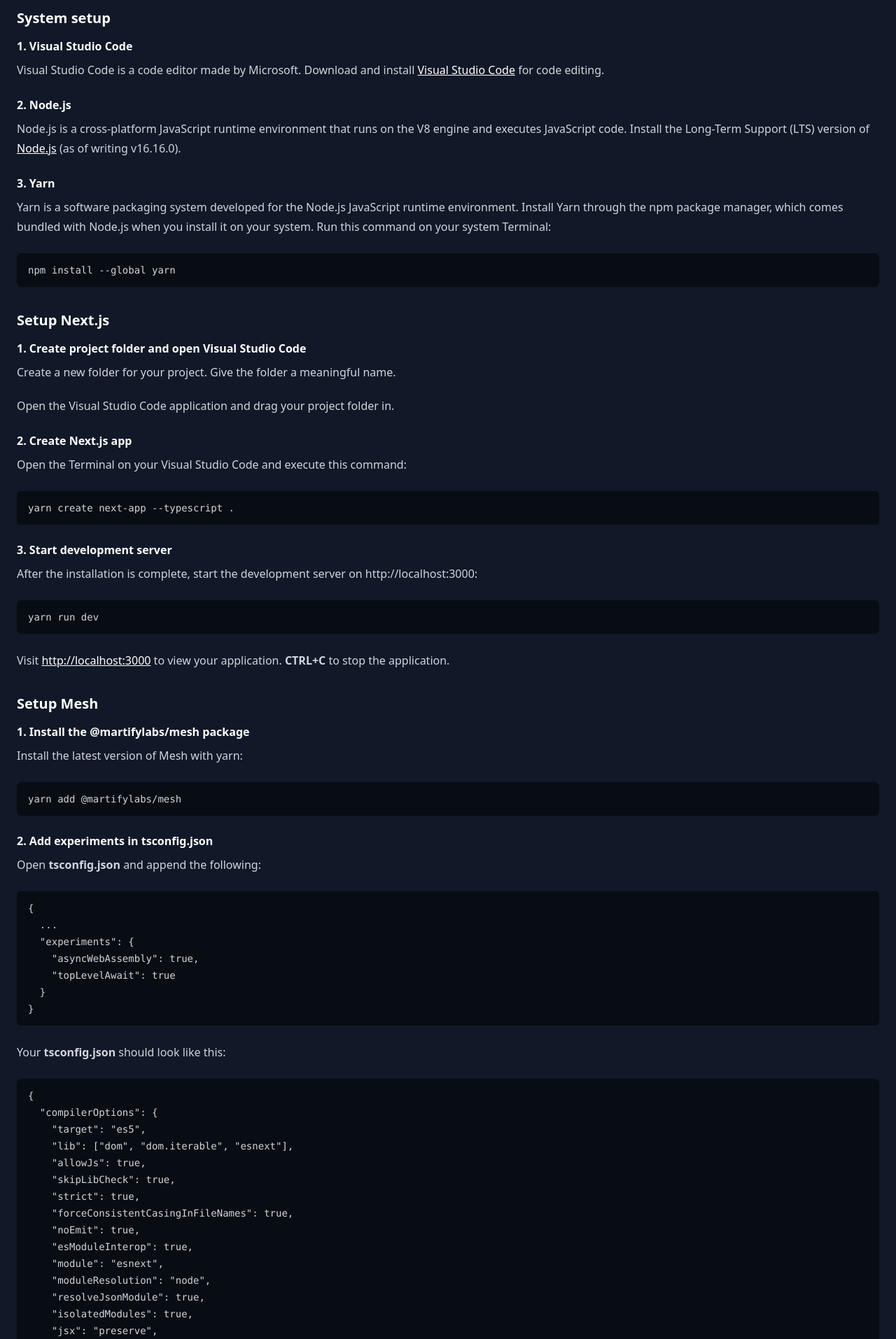
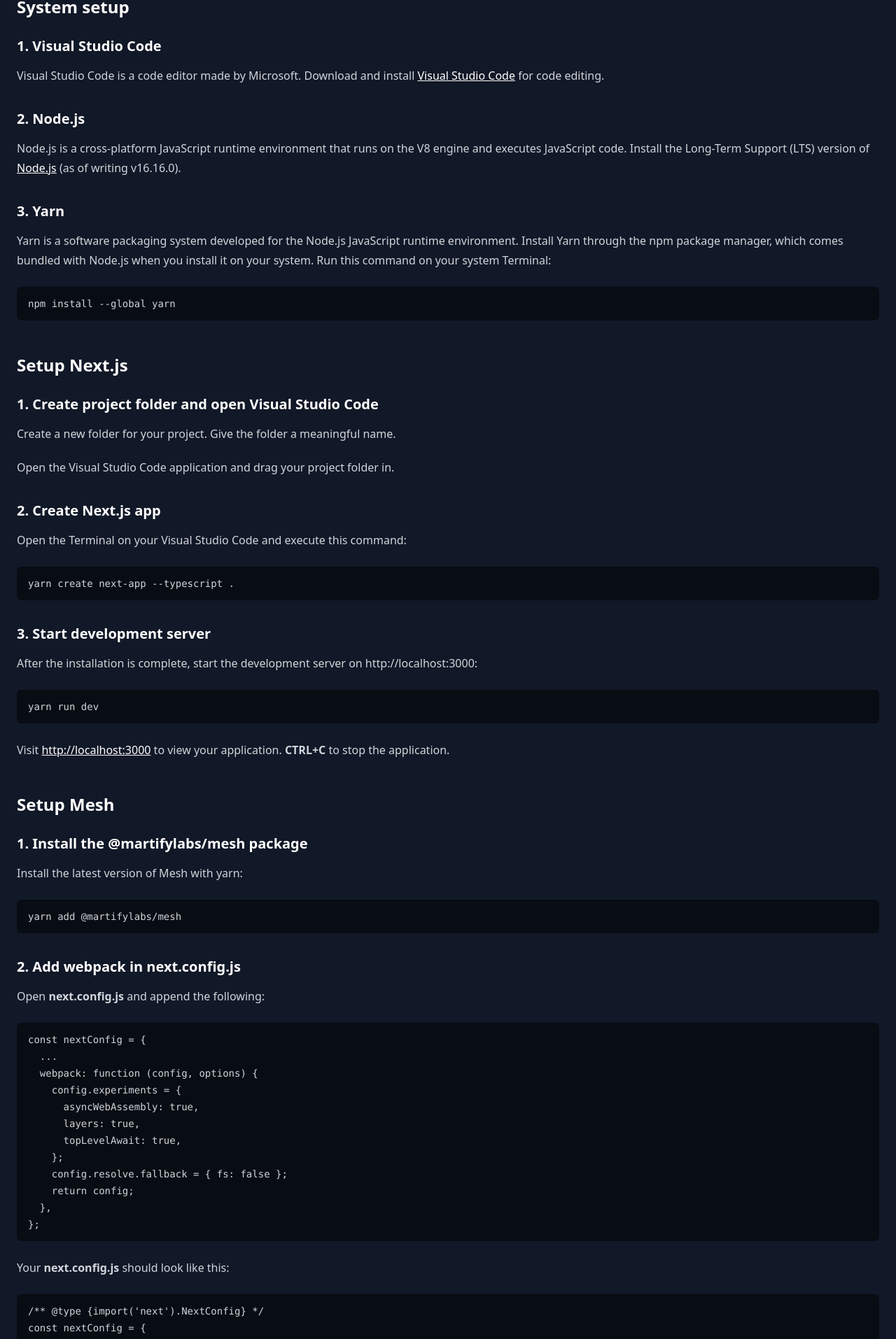
Before and after one commit to renaswift063/mesh-smart-contracts-nft, a Next.js app in the folder packages/demo/: page /get-started/get-started in a window 1280 px wide. Shown: the part 707-2621 px from the top of the page at 70% size. Built offline with nearby package versions, Linux system fonts and the light colour scheme.

Commit message:
update get started removing tsconfig instruction

```diff
--- a/packages/demo/pages/get-started/get-started.tsx
+++ b/packages/demo/pages/get-started/get-started.tsx
@@ -26,9 +26,9 @@
         <p>
           Mesh has been designed from the start for gradual adoption, and you
           can use as little or as much as you need. Whether you want to build an
-          application to connect wallet and display what&apos;s in your wallet or
-          start a complex dApp to create transactions and interact with Cardano
-          blockchain and smart contracts; this section will help you get
+          application to connect wallet and display what&apos;s in your wallet
+          or start a complex dApp to create transactions and interact with
+          Cardano blockchain and smart contracts; this section will help you get
           started.
         </p>
       </div>
@@ -39,7 +39,7 @@
 function StartNextJsWebApp() {
   return (
     <section className="px-4 lg:px-6">
-      <h2>Start a Web3 app with Next.js</h2>
+      <h1>Start a Web3 app with Next.js</h1>
       <p>
         <a href="https://nextjs.org/" target="_blank" rel="noreferrer">
           Next.js
@@ -52,8 +52,8 @@
         Next.js and Mesh are JavaScript libraries, and so we will assume that
         you have some familiarity with HTML and JavaScript language, but you
         should be able to follow along even if you are coming from a different
-        programming language. If you don&apos;t feel very confident, we recommend
-        going through this{' '}
+        programming language. If you don&apos;t feel very confident, we
+        recommend going through this{' '}
         <a
           href="https://developer.mozilla.org/en-US/docs/Web/JavaScript/A_re-introduction_to_JavaScript"
           target="_blank"
@@ -77,13 +77,12 @@
         >
           videos from YouTube
         </a>
-        . Note that we are also using some features from ES6 — a recent version
-        of JavaScript.
+        . Note that we are also using some features from ES6.
       </p>
 
-      <h3>System setup</h3>
+      <h2>System setup</h2>
 
-      <h4>1. Visual Studio Code</h4>
+      <h3>1. Visual Studio Code</h3>
       <p>
         Visual Studio Code is a code editor made by Microsoft. Download and
         install{' '}
@@ -97,7 +96,7 @@
         for code editing.
       </p>
 
-      <h4>2. Node.js</h4>
+      <h3>2. Node.js</h3>
       <p>
         Node.js is a cross-platform JavaScript runtime environment that runs on
         the V8 engine and executes JavaScript code. Install the Long-Term
@@ -108,7 +107,7 @@
         (as of writing v16.16.0).
       </p>
 
-      <h4>3. Yarn</h4>
+      <h3>3. Yarn</h3>
       <p>
         Yarn is a software packaging system developed for the Node.js JavaScript
         runtime environment. Install Yarn through the npm package manager, which
@@ -117,8 +116,8 @@
       </p>
       <Codeblock data={`npm install --global yarn`} isJson={false} />
 
-      <h3>Setup Next.js</h3>
-      <h4>1. Create project folder and open Visual Studio Code</h4>
+      <h2>Setup Next.js</h2>
+      <h3>1. Create project folder and open Visual Studio Code</h3>
       <p>
         Create a new folder for your project. Give the folder a meaningful name.
       </p>
@@ -126,13 +125,13 @@
         Open the Visual Studio Code application and drag your project folder in.
       </p>
 
-      <h4>2. Create Next.js app</h4>
+      <h3>2. Create Next.js app</h3>
       <p>
         Open the Terminal on your Visual Studio Code and execute this command:
       </p>
       <Codeblock data={`yarn create next-app --typescript .`} isJson={false} />
 
-      <h4>3. Start development server</h4>
+      <h3>3. Start development server</h3>
       <p>
         After the installation is complete, start the development server on
         http://localhost:3000:
@@ -146,62 +145,14 @@
         to view your application. <b>CTRL+C</b> to stop the application.
       </p>
 
-      <h3>Setup Mesh</h3>
-      <h4>1. Install the @martifylabs/mesh package</h4>
+      <h2>Setup Mesh</h2>
+      <h3>1. Install the @martifylabs/mesh package</h3>
       <p>Install the latest version of Mesh with yarn:</p>
       <Codeblock data={`yarn add @martifylabs/mesh`} isJson={false} />
 
-      <h4>
-        2. Add experiments in <b>tsconfig.json</b>
-      </h4>
-      <p>
-        Open <b>tsconfig.json</b> and append the following:
-      </p>
-      <Codeblock
-        data={`{
-  ...
-  "experiments": {
-    "asyncWebAssembly": true,
-    "topLevelAwait": true
-  }
-}`}
-        isJson={false}
-      />
-      <p>
-        Your <b>tsconfig.json</b> should look like this:
-      </p>
-      <Codeblock
-        data={`{
-  "compilerOptions": {
-    "target": "es5",
-    "lib": ["dom", "dom.iterable", "esnext"],
-    "allowJs": true,
-    "skipLibCheck": true,
-    "strict": true,
-    "forceConsistentCasingInFileNames": true,
-    "noEmit": true,
-    "esModuleInterop": true,
-    "module": "esnext",
-    "moduleResolution": "node",
-    "resolveJsonModule": true,
-    "isolatedModules": true,
-    "jsx": "preserve",
-    "incremental": true,
-    "noImplicitAny": false
-  },
-  "include": ["next-env.d.ts", "**/*.ts", "**/*.tsx"],
-  "exclude": ["node_modules"],
-  "experiments": {
-    "asyncWebAssembly": true,
-    "topLevelAwait": true
-  },
-}`}
-        isJson={false}
-      />
-
-      <h4>
-        3. Add webpack in <b>next.config.js</b>
-      </h4>
+      <h3>
+        2. Add webpack in <b>next.config.js</b>
+      </h3>
       <p>
         Open <b>next.config.js</b> and append the following:
       </p>
@@ -240,16 +191,16 @@
 module.exports = nextConfig;`}
         isJson={false}
       />
-      <h4>4. Congratulations</h4>
+      <h3>3. Congratulations</h3>
       <p>
-        Your just saved a few weeks of learning and a number days trying to get
+        You just saved a few weeks of learning and a number days trying to get
         started. Your Next.js application is ready to connect wallet, browse
         assets and make some transactions. Start the development server:
       </p>
       <Codeblock data={`yarn run dev`} isJson={false} />
 
-      <h3>Examples to get started</h3>
-      <h4>1. Create a Connect Wallet commponent</h4>
+      <h2>See it in action</h2>
+      <h3>1. Create a Connect Wallet commponent</h3>
       <p>
         Create a new folder named <b>components</b> and create a new file named{' '}
         <b>connectWallet.tsx</b>. In <b>components/connectWallet.tsx</b> insert
@@ -335,7 +286,7 @@
         isJson={false}
       />
 
-      <h4>2. Lets connect wallet and check wallet&apos;s assets</h4>
+      <h3>2. Lets connect wallet and check wallet&apos;s assets</h3>
       <p>
         Open <b>pages/index.tsx</b> and replace with the following codes:
       </p>
@@ -394,7 +345,7 @@
         isJson={false}
       />
 
-      <h4>3. Start server and try it</h4>
+      <h3>3. Start server and try it</h3>
       <p>Start the development server:</p>
       <Codeblock data={`yarn run dev`} isJson={false} />
       <p>
@@ -405,11 +356,11 @@
         to connect available wallets and view the assets in wallet.
       </p>
 
-      <h4>4. Try on your own</h4>
+      <h3>4. Try on your own</h3>
       <p>
-        Try displaying your wallet&apos;s address and the amount of lovelace in your
-        Next.js application. Check out the <Link href="/wallet">wallet</Link>{' '}
-        page for more details.
+        Try displaying your wallet&apos;s address and the amount of lovelace in
+        your Next.js application. Check out the{' '}
+        <Link href="/wallet">wallet</Link> page for more details.
       </p>
     </section>
   );
@@ -418,7 +369,7 @@
 function SeekHelp() {
   return (
     <section className="px-4 lg:px-6">
-      <h2>Help, I&apos;m Stuck!</h2>
+      <h1>Help, I&apos;m Stuck!</h1>
       <p>
         If you get stuck, check out{' '}
         <a
@@ -442,15 +393,31 @@
         , and we will help you out.
       </p>
       <p>
-        You can also ask questions on{' '}
+        You can also ask questions on {' '}
         <a
           href="https://discord.gg/Z6AH9dahdH"
           target="_blank"
           rel="noreferrer"
         >
-          Martify&apos;s Discord server
+          Martify&apos;s
         </a>
-        .
+        ,{' '}
+        <a
+          href="https://discord.gg/Va7DXqSSn8"
+          target="_blank"
+          rel="noreferrer"
+        >
+          Gimbalabs&apos;
+        </a>{' '}
+        or{' '}
+        <a
+          href="https://discord.gg/inputoutput"
+          target="_blank"
+          rel="noreferrer"
+        >
+          IOG Technical Community&apos;s
+        </a>{' '}
+        Discord servers.
       </p>
     </section>
   );
@@ -459,7 +426,7 @@
 function StartNodeJs() {
   return (
     <section className="px-4 lg:px-6">
-      <h2>Start a Node.js project with Mesh</h2>
+      <h1>Start a Node.js project with Mesh</h1>
       <p>
         <i>Coming soon... Anyone wanna contribute?</i>
       </p>
--- a/packages/demo/pages/index.tsx
+++ b/packages/demo/pages/index.tsx
@@ -1,6 +1,7 @@
 import { useState } from "react";
 import { Modal } from "../components";
 import { XIcon } from "@heroicons/react/solid";
+import Link from 'next/link';
 
 const Home = () => {
   const [showInstall, setShowInstall] = useState(false);
@@ -56,15 +57,15 @@
       <div className="text-center mb-8">
         <h2>Get started on Mesh</h2>
         <pre>yarn add @martifylabs/mesh</pre>
-
-        <a
+        <Link href="/get-started">Find out more</Link>
+        {/* <a
           href="https://github.com/MartifyLabs/mesh"
           className="mt-6 dark:text-white dark:hover:border-white text-base leading-none focus:outline-none hover:border-gray-800 focus:border-gray-800 border-b border-transparent text-center text-gray-800"
           target="_blank"
           rel="noreferrer"
         >
           Visit the Github repo for details
-        </a>
+        </a> */}
       </div>
 
       <button
```
Also changed, not shown: packages/module/README.md.
